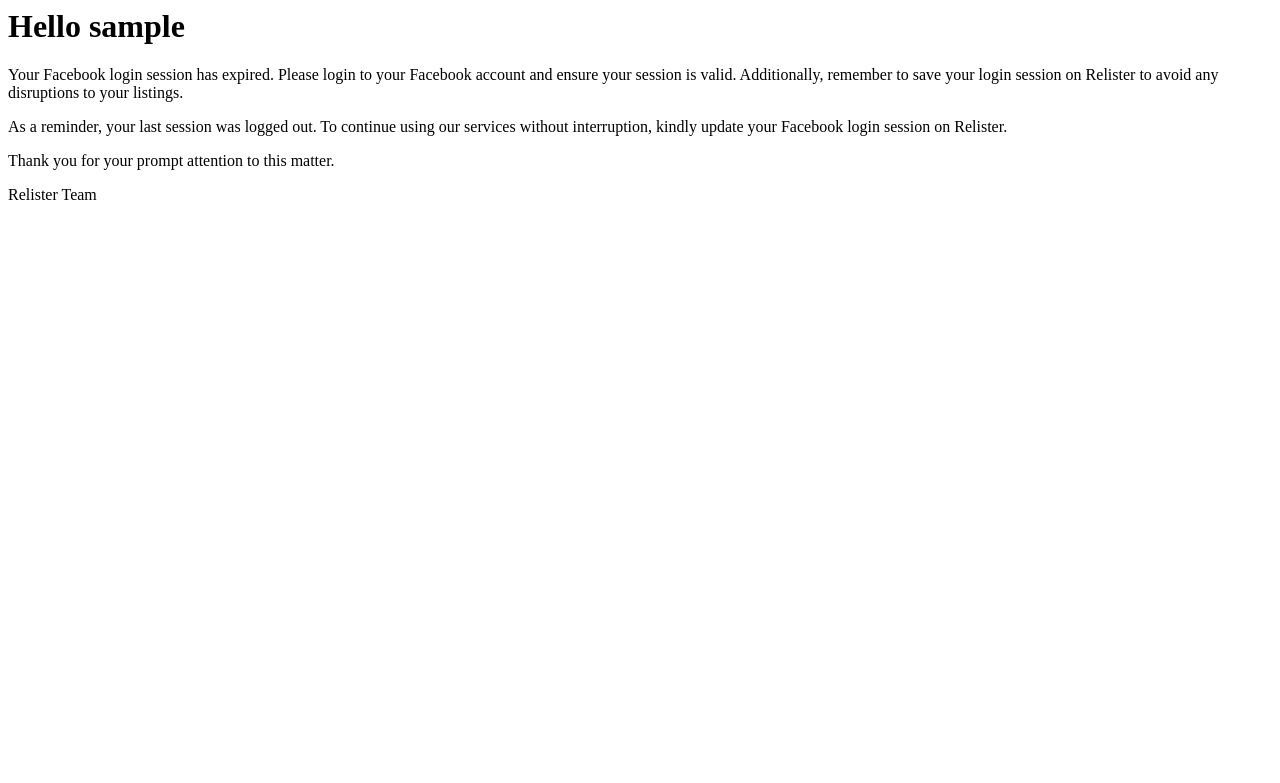
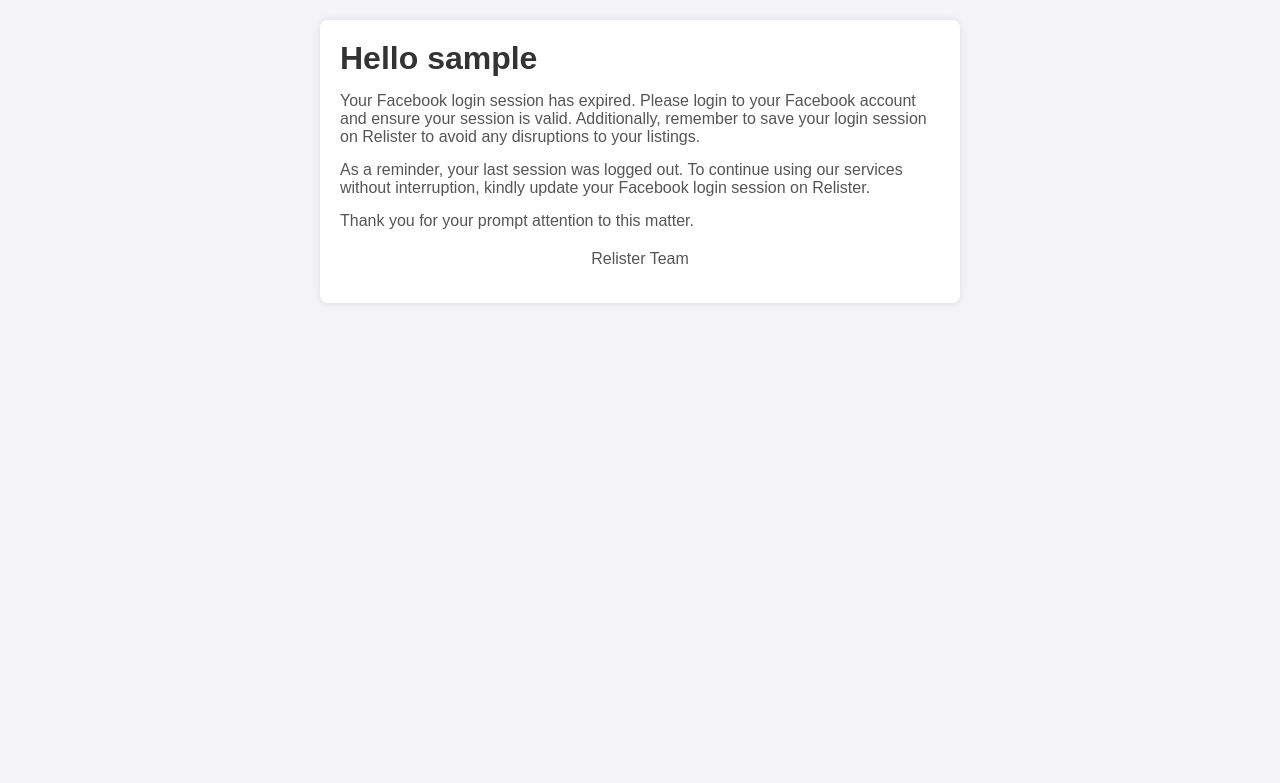
Before and after one commit to AuraTekAI/relister-api, a Django app: template src/templates/listings/facebook_session_status_reminder.html in a window 1280 px wide. Shown: the top 783 px of the page. Run offline with Django 5.2, Linux system fonts and the light colour scheme; the template is opened without the code that fills it: most values are stand-ins (such as "Sample title", 1, 10 or a date in 2020).

Commit message:
Update the html_template and fix the sending_reminder_status issue.

```diff
--- a/src/VehicleListing/utils.py
+++ b/src/VehicleListing/utils.py
@@ -18,15 +18,14 @@ def send_status_reminder_email(facebook_user):
 
     # Create HTML invoice (use a template if desired)
     if facebook_user.status_reminder == False:
-        html_invoice = render_to_string("listings/status_reminder_template.html", {
+        html_content = render_to_string("listings/facebook_session_status_reminder.html", {
             "user_name": facebook_user.user.contact_person_name,
         })
-        logger.info(" - HTML invoice rendered.")
 
         # Send email
         email = EmailMessage(
             subject=f"Reminder: Facebook login session",
-            body=html_invoice,
+            body=html_content,
             from_email=EMAIL_HOST_USER,
             to=[facebook_user.user.email]
         )
--- a/src/templates/listings/facebook_session_status_reminder.html
+++ b/src/templates/listings/facebook_session_status_reminder.html
@@ -1,5 +1,49 @@
-<h1>Hello {{user_name}}</h1>
-<p>Your Facebook login session has expired. Please login to your Facebook account and ensure your session is valid. Additionally, remember to save your login session on Relister to avoid any disruptions to your listings.</p>
-<p>As a reminder, your last session was logged out. To continue using our services without interruption, kindly update your Facebook login session on Relister.</p>
-<p>Thank you for your prompt attention to this matter.</p>
-<p>Relister Team</p>
+<!DOCTYPE html>
+<html lang="en">
+<head>
+    <meta charset="UTF-8">
+    <meta name="viewport" content="width=device-width, initial-scale=1.0">
+    <title>Facebook Session Status Reminder</title>
+    <style>
+        body {
+            font-family: Arial, sans-serif;
+            margin: 0;
+            padding: 20px;
+            background-color: #f4f4f9;
+        }
+        .container {
+            max-width: 600px;
+            margin: 0 auto;
+            background-color: #fff;
+            padding: 20px;
+            border-radius: 8px;
+            box-shadow: 0 0 10px rgba(0, 0, 0, 0.1);
+        }
+        h1, p {
+            margin: 0 0 15px;
+        }
+        h1 {
+            color: #333;
+        }
+        p {
+            color: #555;
+        }
+        .footer {
+            margin-top: 20px;
+            text-align: center;
+            color: #888;
+        }
+    </style>
+</head>
+<body>
+    <div class="container">
+        <h1>Hello {{ user_name }}</h1>
+        <p>Your Facebook login session has expired. Please login to your Facebook account and ensure your session is valid. Additionally, remember to save your login session on Relister to avoid any disruptions to your listings.</p>
+        <p>As a reminder, your last session was logged out. To continue using our services without interruption, kindly update your Facebook login session on Relister.</p>
+        <p>Thank you for your prompt attention to this matter.</p>
+        <div class="footer">
+            <p>Relister Team</p>
+        </div>
+    </div>
+</body>
+</html>
```
